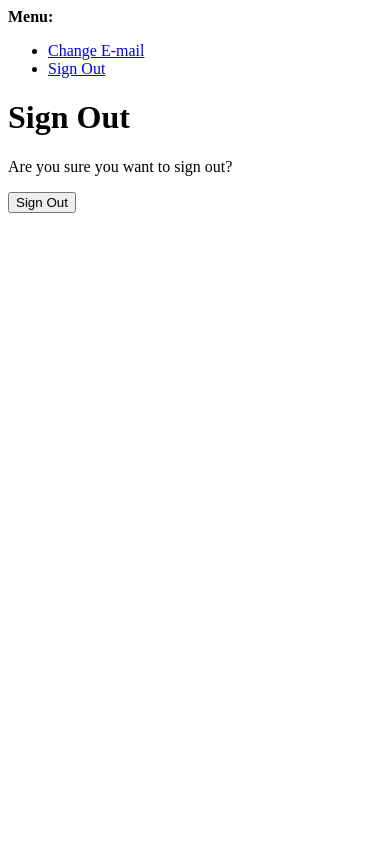
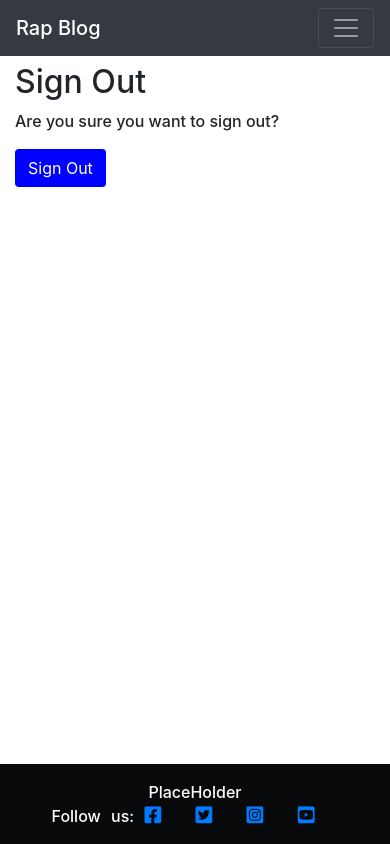
Before and after one commit to andreasarreqi/blog, a Django app: page /accounts/logout/ in a window 390 px wide. Run offline with Django 3.2, Linux system fonts and the light colour scheme; the visitor is signed in with stand-in values (Sample User, id 1).

Commit message:
Resizing the comment form and adding style to the the logout page

```diff
--- a/static/css/style.css
+++ b/static/css/style.css
@@ -135,3 +135,8 @@ body {
     background-color: blue;
     color: white;
 }
+
+/*-------------------------------- Comments*/
+.card-body {
+   width: 100%;
+}
--- a/templates/account/login.html
+++ b/templates/account/login.html
@@ -9,7 +9,7 @@
 
 <div class="container form">
     <div class="row">
-      <div class="col-md-8 mt-3 offset-md-2 form">
+      <div class="col-md-8 mt-3 offset-md-2">
         <h2>{% trans "Sign In" %}</h2>
 
         <p>{% blocktrans %}Welcome back to the Rap Blog. To leave a comment or like a post, please log in. If you
--- a/templates/account/logout.html
+++ b/templates/account/logout.html
@@ -1,21 +1,27 @@
-{% extends "account/base.html" %}
+{% extends "base.html" %}
 
 {% load i18n %}
 
 {% block head_title %}{% trans "Sign Out" %}{% endblock %}
 
 {% block content %}
-<h1>{% trans "Sign Out" %}</h1>
 
-<p>{% trans 'Are you sure you want to sign out?' %}</p>
+<div class="container form">
+    <div class="row">
+        <div class="col-md-8 mt-3 offset-md-2">
+            <h2>{% trans "Sign Out" %}</h2>
 
-<form method="post" action="{% url 'account_logout' %}">
-  {% csrf_token %}
-  {% if redirect_field_value %}
-  <input type="hidden" name="{{ redirect_field_name }}" value="{{ redirect_field_value }}"/>
-  {% endif %}
-  <button type="submit">{% trans 'Sign Out' %}</button>
-</form>
+            <p>{% trans 'Are you sure you want to sign out?' %}</p>
 
+            <form method="post" action="{% url 'account_logout' %}">
+                {% csrf_token %}
+                {% if redirect_field_value %}
+                <input type="hidden" name="{{ redirect_field_name }}" value="{{ redirect_field_value }}" />
+                {% endif %}
+                <button class="btn btn-signup right" type="submit">{% trans 'Sign Out' %}</button>
+            </form>
+        </div>
+    </div>
+</div>
 
 {% endblock %}
--- a/templates/post_detail.html
+++ b/templates/post_detail.html
@@ -50,7 +50,7 @@
     </div>
     <div class="row">
         <div class="col-md-8 card mb-4  mt-3 ">
-            <h3>Comments:</h3>
+            <h4>Comments:</h4>
             <div class="card-body">
                 <!-- We want a for loop inside the empty control tags to iterate through each comment in comments -->
                 {% for comment in comments %}
@@ -77,7 +77,7 @@
                 {% else %}
                 {% if user.is_authenticated %}
 
-                <h3>Leave a comment:</h3>
+                <h4>Leave a comment:</h4>
                 <p>Posting as: {{ user.username }}</p>
                 <form method="post" style="margin-top: 1.3em;">
                     {{ comment_form | crispy }}
```
